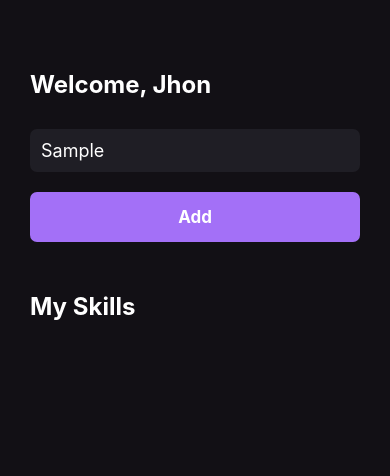
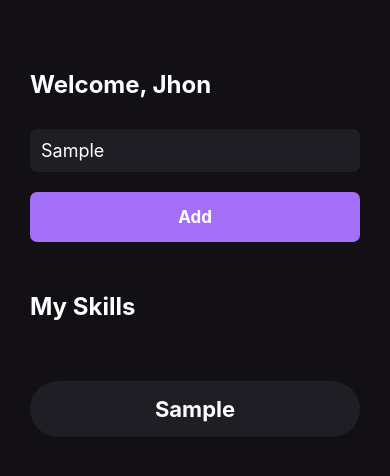
Before and after one commit to jonatasts/ignite-my-skills, a React Native app: screen / in a window 390 px wide. Both pictures are taken after typing "Sample" into the empty fields and a click on the button "Add". Shown: the top 476 px of the page. Built offline with nearby package versions, Linux system fonts and the light colour scheme.

Commit message:
feat: Add skills dynamically

```diff
--- a/src/screens/Home/index.js
+++ b/src/screens/Home/index.js
@@ -1,10 +1,17 @@
-import React from "react";
+import React, { useState } from "react";
 import { SafeAreaView, Text, View, TextInput } from "react-native";
 import { RectButton } from "react-native-gesture-handler";
 
 import styles from "./styles";
 
 export const Home = () => {
+  const [newSkill, setNewSkill] = useState("");
+  const [mySkills, setMySkills] = useState([]);
+
+  const handleAddNewSkill = () => {
+    setMySkills((oldSkills) => [...oldSkills, newSkill]);
+  };
+
   return (
     <View style={styles.container}>
       <SafeAreaView />
@@ -15,13 +22,24 @@ export const Home = () => {
         style={styles.input}
         placeholder={"New skill"}
         placeholderTextColor={"#555"}
+        onChangeText={setNewSkill}
       />
 
-      <RectButton style={styles.button} activeOpacity={0.3}>
+      <RectButton
+        style={styles.button}
+        activeOpacity={0.3}
+        onPress={handleAddNewSkill}
+      >
         <Text style={styles.buttonText}>Add</Text>
       </RectButton>
 
       <Text style={[styles.title, styles.spacing]}>My Skills</Text>
+
+      {mySkills.map((skill) => (
+        <RectButton key={skill} style={styles.buttonSkill}>
+          <Text style={[styles.textSkill]}>{skill}</Text>
+        </RectButton>
+      ))}
     </View>
   );
 };
--- a/src/screens/Home/styles.js
+++ b/src/screens/Home/styles.js
@@ -32,7 +32,19 @@ export default StyleSheet.create({
     fontSize: 17,
     fontWeight: "bold",
   },
+  buttonSkill: {
+    backgroundColor: "#1F1E25",
+    padding: 15,
+    borderRadius: 30,
+    alignItems: "center",
+    marginVertical: 10,
+  },
+  textSkill: {
+    color: "#FFF",
+    fontSize: 22,
+    fontWeight: "bold",
+  },
   spacing: {
-    marginTop: 50,
+    marginVertical: 50,
   },
 });
```
